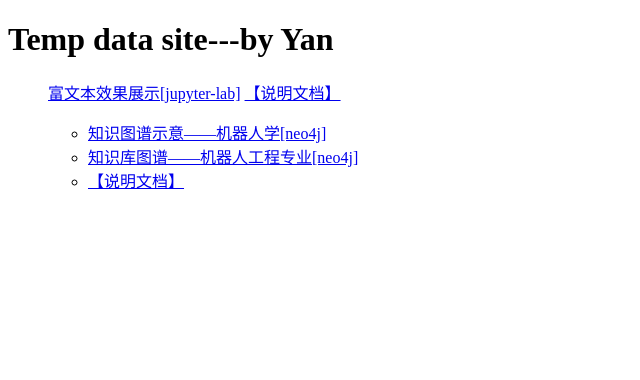
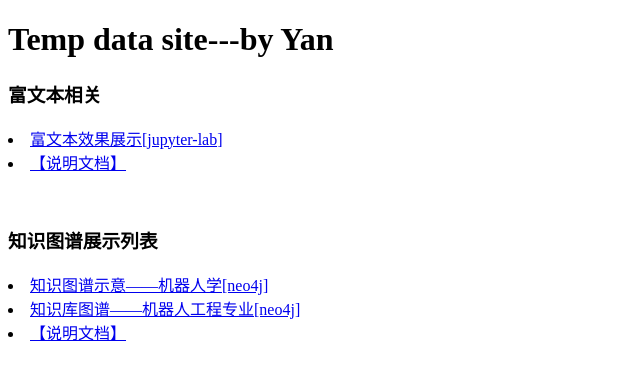
Before and after one commit to yanqi91/django_website, a Django app: page /main/ in a window 1280 px wide. Shown: the top 380 px of the page, without its empty margins (0-640 px from the left). Run offline with Django 3.2, Linux system fonts and the light colour scheme.

Commit message:
updated: updated link

```diff
--- a/HelloWorld/templates/main.html
+++ b/HelloWorld/templates/main.html
@@ -21,21 +21,19 @@
         <!--        {% endif %}-->
         <!--    </p>-->
             <h1>Temp data site---by Yan</h1>
-            <ul>
+                <h3>富文本相关</h3>
                 <p>
-                    <a href='http://116.62.136.121:7778/lab' target="_blank">富文本效果展示[jupyter-lab]</a>
-                    <a href='https://zjlab-smartedu.yuque.com/staff-ma2qux/cpsj/dgr9g7dxwr6nv921' target="_blank">【说明文档】</a>
+                    <li><a href='http://116.62.136.121:7778/lab' target="_blank">富文本效果展示[jupyter-lab]</a></li>
+                    <li><a href='https://zjlab-smartedu.yuque.com/staff-ma2qux/cpsj/dgr9g7dxwr6nv921' target="_blank">【说明文档】</a></li>
                 </p>
+                </br>
+                <p>
 
-                <p>
-                    <ul>
-                <li><a href='http://116.62.136.121:7474/browser/' target="_blank">知识图谱示意——机器人学[neo4j]</a></li>
-                <li><a href='http://116.62.136.121:7476/browser/' target="_blank">知识库图谱——机器人工程专业[neo4j]</a></li>
-                <li><a href='https://zjlab-smartedu.yuque.com/staff-ma2qux/cpsj/yvxmpp' target="_blank">【说明文档】</a></li>
-                    </ul>
+                <h3>知识图谱展示列表</h3>
+                    <li><a href='http://116.62.136.121:7474/browser/' target="_blank">知识图谱示意——机器人学[neo4j]</a></li>
+                    <li><a href='http://116.62.136.121:7476/browser/' target="_blank">知识库图谱——机器人工程专业[neo4j]</a></li>
+                    <li><a href='https://zjlab-smartedu.yuque.com/staff-ma2qux/cpsj/yvxmpp' target="_blank">【说明文档】</a></li>
                 </p>
-
-            </ul>
 
         </body>
 </html>
```
